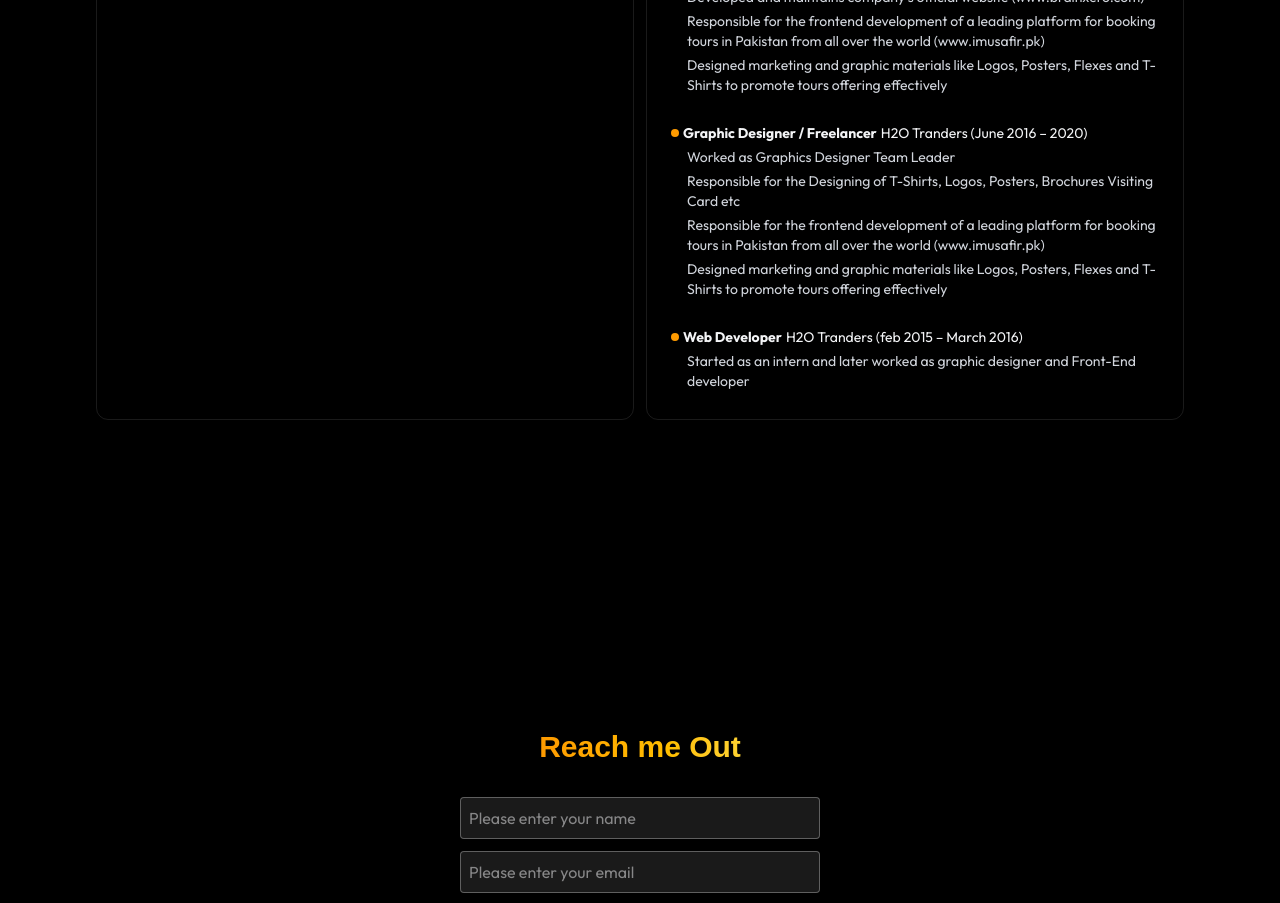
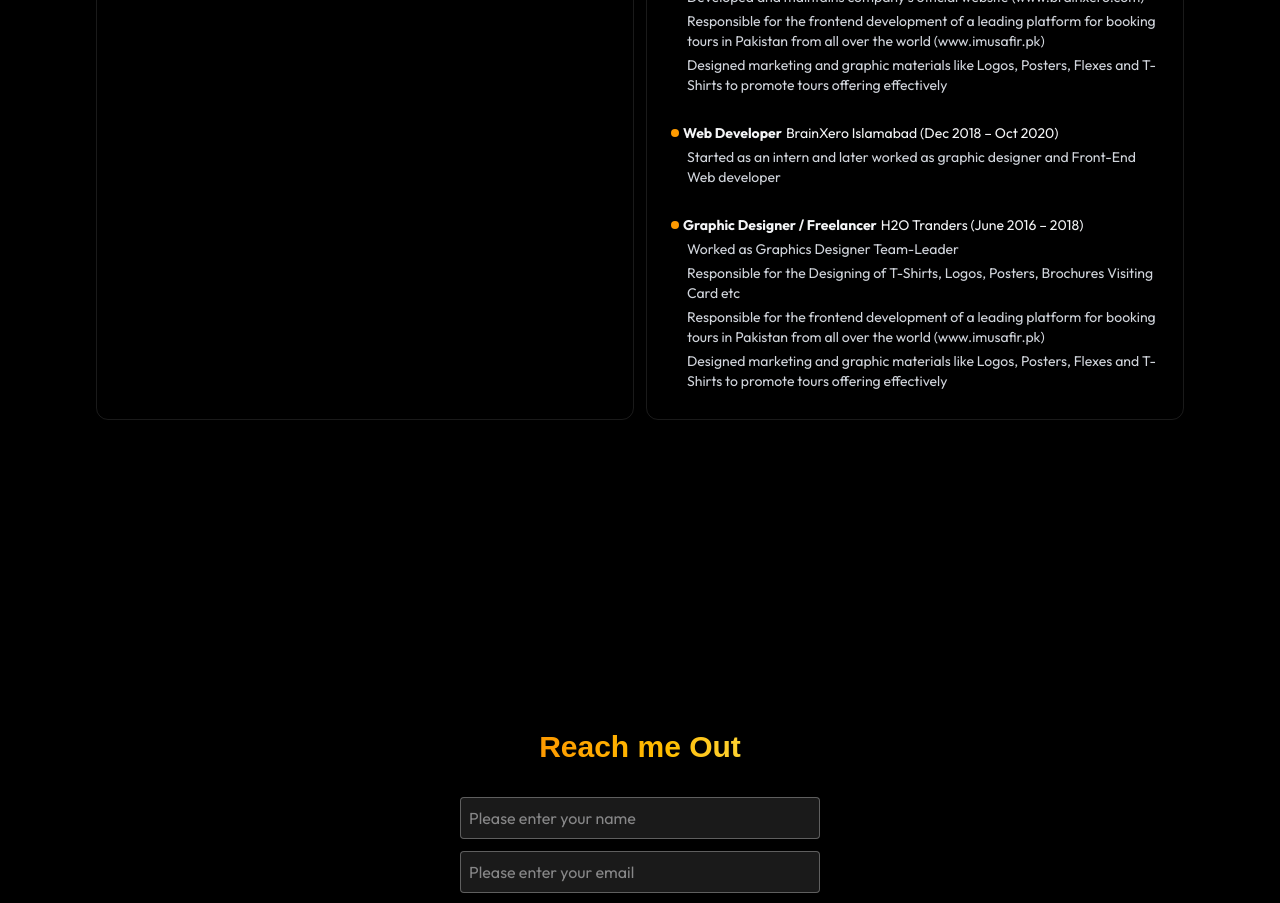
Before and after one commit to DeveloperIrkhan/irfankhan-portfolio, a React (Vite) app: page / in a window 1280 px wide. Shown: the part 5120-6023 px from the top of the page. Built offline with nearby package versions, Linux system fonts and the light colour scheme; a web font is replaced by a local one.

Commit message:
experience changes

```diff
--- a/src/Components/sections/About.tsx
+++ b/src/Components/sections/About.tsx
@@ -403,7 +403,19 @@ const About = () => {
                     effectively
                   </p>
                 </li>
-
+                <li
+                  data-aos="fade-up"
+                  aos-duration="6000"
+                  className="flex flex-row flex-wrap items-center gap-1 my-1"
+                >
+                  <div className="w-2 h-2 rounded-2xl bg-amber-500"> </div>
+                  <span className="font-bold">Web Developer</span> BrainXero Islamabad
+                  (Dec 2018 – Oct 2020)
+                  <p className="list-disc list-inside ml-4 text-gray-300 flex items-center">
+                    Started as an intern and later worked as graphic designer
+                    and Front-End Web developer
+                  </p>
+                </li>
                 <li
                   data-aos="fade-up"
                   aos-duration="5000"
@@ -413,9 +425,9 @@ const About = () => {
                   <span className="font-bold">
                     Graphic Designer / Freelancer
                   </span>{" "}
-                  H2O Tranders (June 2016 – 2020)
+                  H2O Tranders (June 2016 – 2018)
                   <p className="list-disc list-inside ml-4 text-gray-300 flex items-center">
-                    Worked as Graphics Designer Team Leader
+                    Worked as Graphics Designer Team-Leader
                   </p>
                   <p className="ml-4 text-gray-300 flex items-center">
                     Responsible for the Designing of T-Shirts, Logos, Posters,
@@ -433,19 +445,7 @@ const About = () => {
                   </p>
                 </li>
 
-                <li
-                  data-aos="fade-up"
-                  aos-duration="6000"
-                  className="flex flex-row flex-wrap items-center gap-1 my-1"
-                >
-                  <div className="w-2 h-2 rounded-2xl bg-amber-500"> </div>
-                  <span className="font-bold">Web Developer</span> H2O Tranders
-                  (feb 2015 – March 2016)
-                  <p className="list-disc list-inside ml-4 text-gray-300 flex items-center">
-                    Started as an intern and later worked as graphic designer
-                    and Front-End developer
-                  </p>
-                </li>
+
               </ul>
             </div>
           </div>
```
